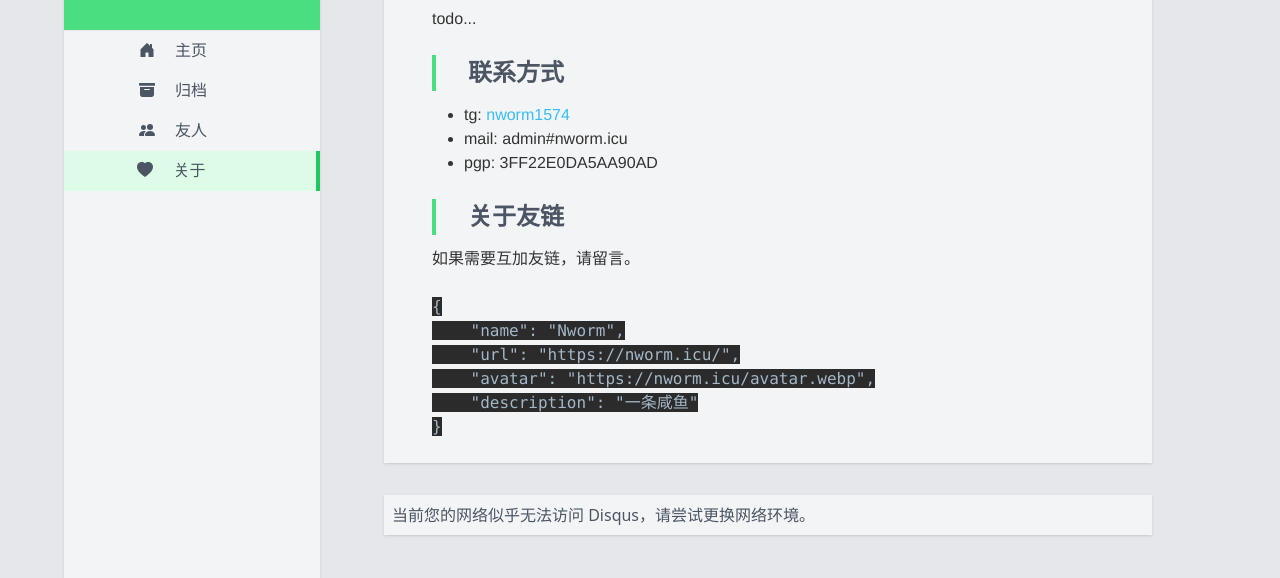
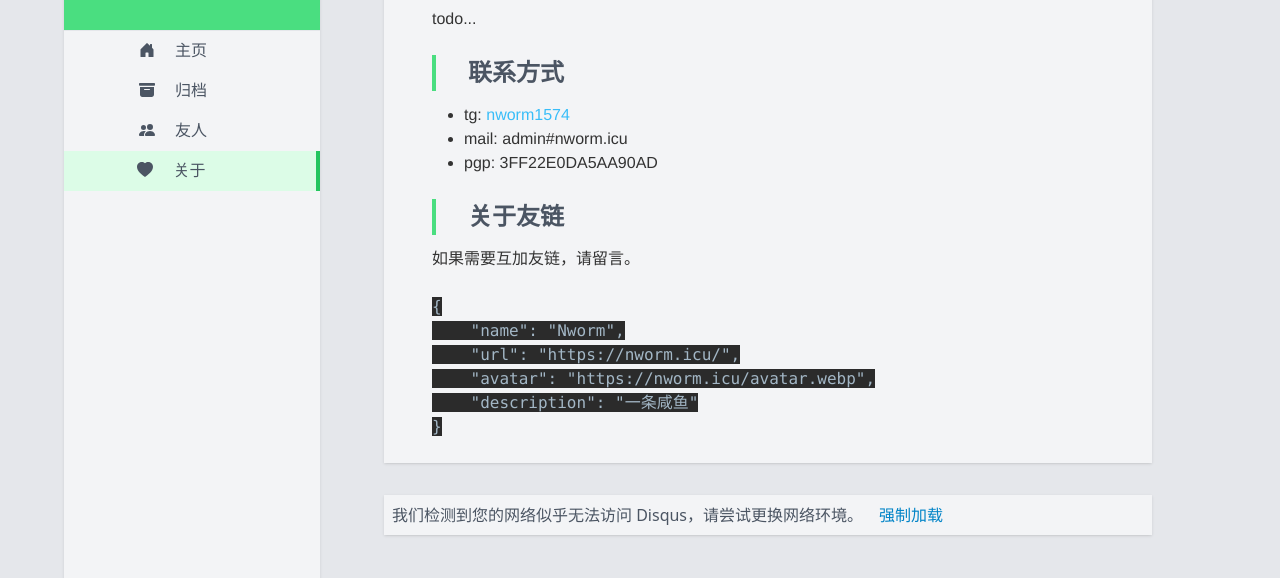
Before and after one commit to 1574242600/blog, a Gatsby site: page /about in a window 1280 px wide. Shown: the part 114-692 px from the top of the page. Built offline with nearby package versions, Linux system fonts and the light colour scheme; Gatsby itself is replaced by a stand-in of ours; some packages are replaced by stand-ins of ours; code samples lack their colours; no server answers.

Commit message:
🐛 (r/components): 修复 disqus 无法加载

```diff
--- a/gatsby-config.ts
+++ b/gatsby-config.ts
@@ -18,9 +18,6 @@ const config: GatsbyConfig = {
     plugins: [
         'gatsby-plugin-postcss',
         'gatsby-plugin-tsconfig-paths',
-        'gatsby-plugin-image',
-        'gatsby-plugin-sharp',
-        'gatsby-transformer-sharp',
         'gatsby-plugin-sitemap',
         'gatsby-transformer-json',
         {
--- a/src/components/comment/disqus.tsx
+++ b/src/components/comment/disqus.tsx
@@ -20,9 +20,13 @@ const Disqus: React.FC<DisqusProps> = (props) => {
             }
 
             { isReachable === false &&
-                 <div className='font-medium text-gray-600'>
-                    当前您的网络似乎无法访问 Disqus，请尝试更换网络环境。
-                 </div>
+                <div className='font-medium text-gray-600'>
+                    我们检测到您的网络似乎无法访问 Disqus，请尝试更换网络环境。
+                    <span
+                        className='ml-4 text-sky-600 hover:text-sky-700 cursor-pointer'
+                        onClick={() => setIsReachable(true)}
+                    >强制加载</span>
+                </div>
             }
 
             { isReachable === true &&
@@ -51,16 +55,14 @@ export interface DisqusProps {
 export default Disqus
 
 // eslint-disable-next-line @typescript-eslint/promise-function-async
-function test (shortname: string): Promise<boolean> {
-    const p1 = fetch(`https://${shortname}.disqus.com/embed.js`, {
-        method: 'HEAD'
-    })
-        .then(r => r.status === 200)
-        .catch(() => false)
+async function test (shortname: string): Promise<boolean> {
+    // only cloudflare
+    const loc = await fetch('/cdn-cgi/trace')
+        // eslint-disable-next-line @typescript-eslint/promise-function-async
+        .then(r => r.text())
+        .then(t => t.match(/loc=(.*)/))
+        .then(arr => arr ? arr[1] : 'CN')
+        .catch(() => 'CN')
 
-    const p2 = new Promise<boolean>((resolve) => setTimeout(() => resolve(false), 5000))
-
-    const result = Promise.race([p1, p2])
-
-    return result
+    return loc !== 'CN'
 }
```
